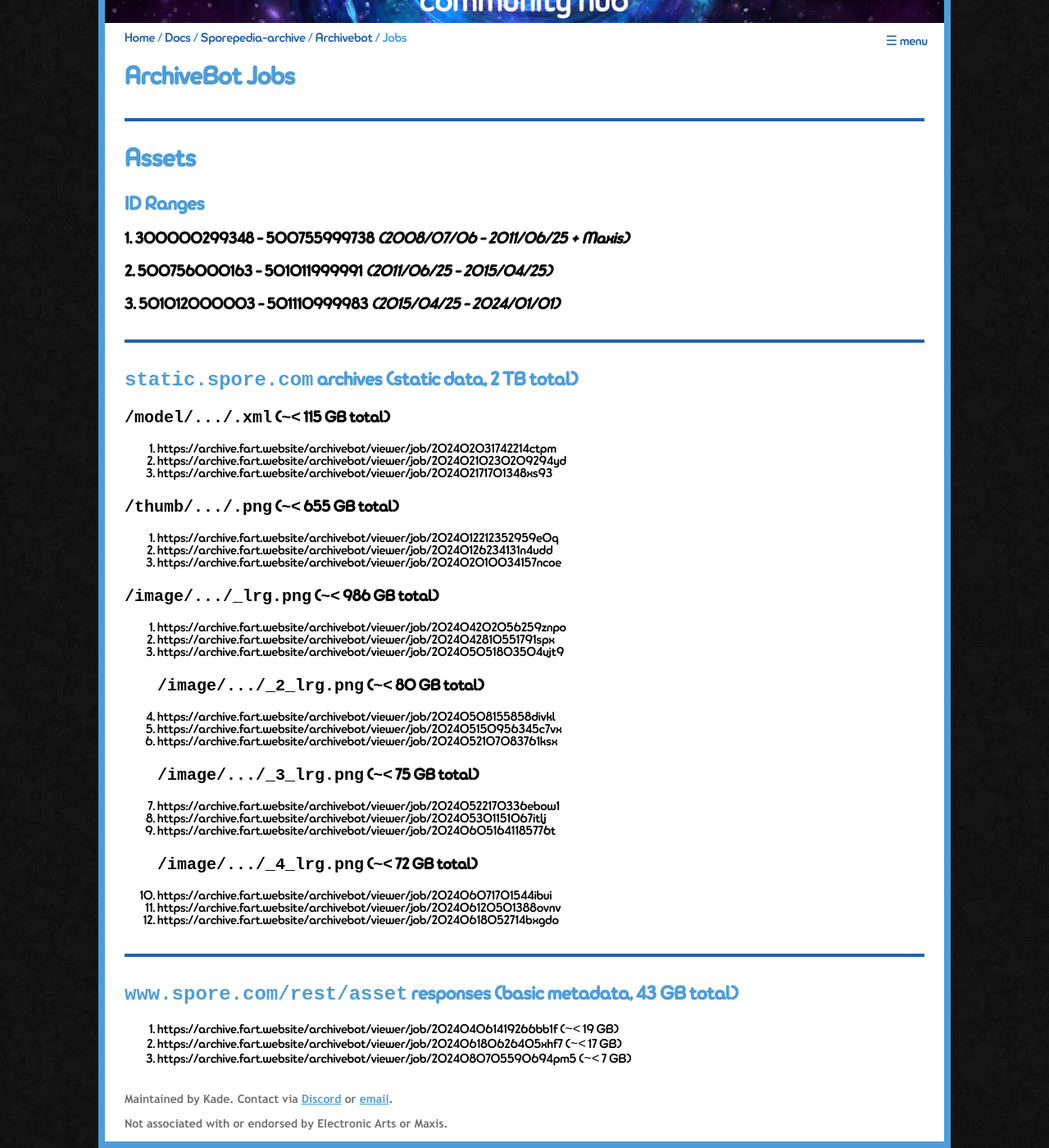
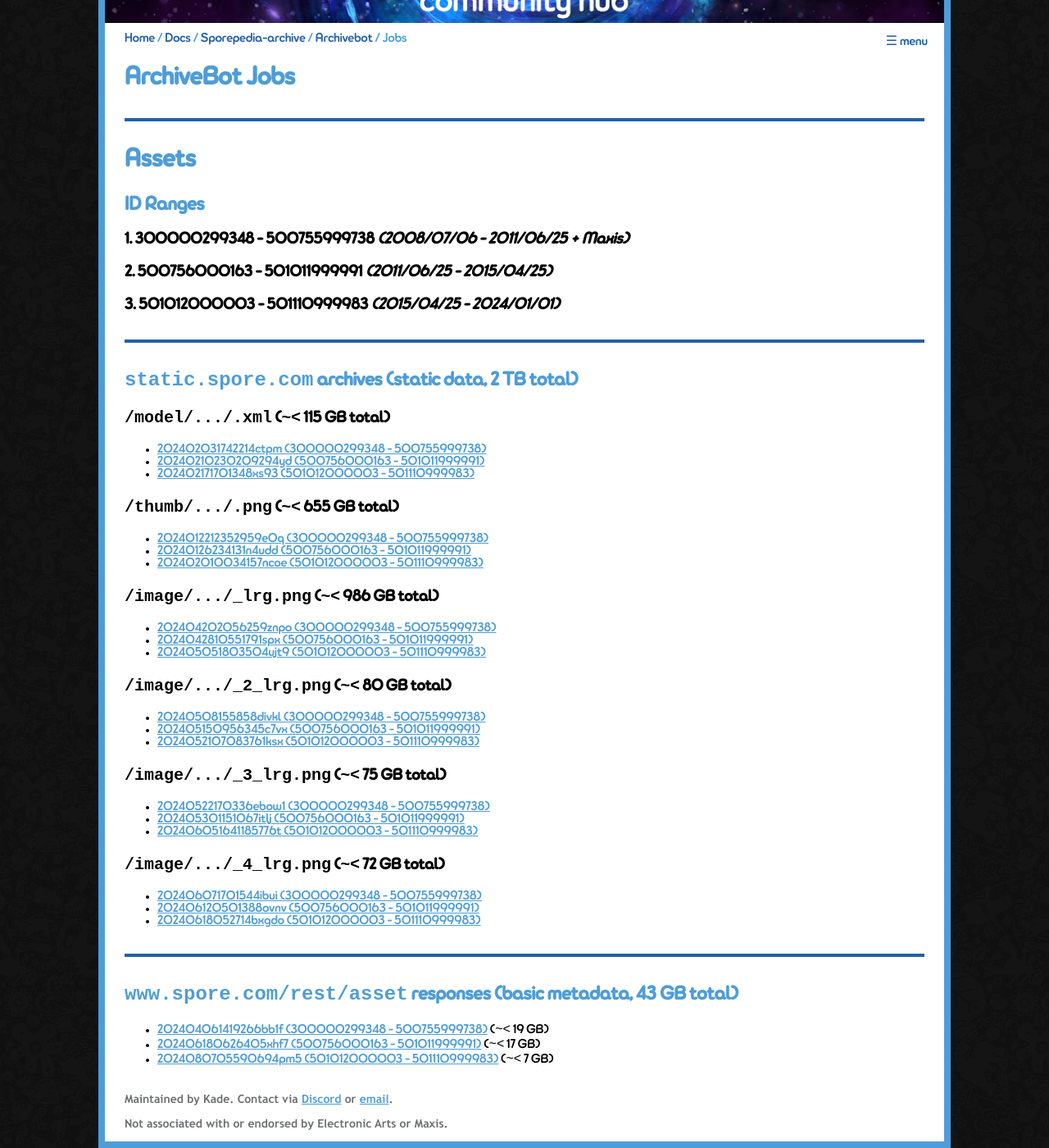
Before and after one commit to Spore-Community/spore-community.github.io, a Jekyll site: the page built from docs/sporepedia-archive/archivebot/jobs.md, in a window 1280 px wide and 1400 px high, scrolled down 151 px. Shown: the whole window at 82% size. Built offline with Jekyll 4.4.1, drawn with Linux system fonts in a browser that asks for light colours; our own code applies the rules of GitHub Pages for plain Markdown files.

Commit message:
Better formatting for ArchiveBot jobs page

```diff
--- a/docs/sporepedia-archive/archivebot/jobs.md
+++ b/docs/sporepedia-archive/archivebot/jobs.md
@@ -14,36 +14,41 @@
 ## `static.spore.com` archives (static data, 2 TB total)
 
 ### `/model/.../.xml` (~< 115 GB total)
-1. https://archive.fart.website/archivebot/viewer/job/202402031742214ctpm
-2. https://archive.fart.website/archivebot/viewer/job/20240210230209294yd
-3. https://archive.fart.website/archivebot/viewer/job/202402171701348xs93
+* [202402031742214ctpm (300000299348 - 500755999738)](https://archive.fart.website/archivebot/viewer/job/202402031742214ctpm)
+* [20240210230209294yd (500756000163 - 501011999991)](https://archive.fart.website/archivebot/viewer/job/20240210230209294yd)
+* [202402171701348xs93 (501012000003 - 501110999983)](https://archive.fart.website/archivebot/viewer/job/202402171701348xs93)
+
 
 ### `/thumb/.../.png` (~< 655 GB total)
-1. https://archive.fart.website/archivebot/viewer/job/2024012212352959e0q
-2. https://archive.fart.website/archivebot/viewer/job/20240126234131n4udd
-3. https://archive.fart.website/archivebot/viewer/job/202402010034157ncoe
+* [2024012212352959e0q (300000299348 - 500755999738)](https://archive.fart.website/archivebot/viewer/job/2024012212352959e0q)
+* [20240126234131n4udd (500756000163 - 501011999991)](https://archive.fart.website/archivebot/viewer/job/20240126234131n4udd)
+* [202402010034157ncoe (501012000003 - 501110999983)](https://archive.fart.website/archivebot/viewer/job/202402010034157ncoe)
+
 
 ### `/image/.../_lrg.png` (~< 986 GB total)
-1. https://archive.fart.website/archivebot/viewer/job/202404202056259znpo
-2. https://archive.fart.website/archivebot/viewer/job/2024042810551791spx
-3. https://archive.fart.website/archivebot/viewer/job/202405051803504ujt9
+* [202404202056259znpo (300000299348 - 500755999738)](https://archive.fart.website/archivebot/viewer/job/202404202056259znpo)
+* [2024042810551791spx (500756000163 - 501011999991)](https://archive.fart.website/archivebot/viewer/job/2024042810551791spx)
+* [202405051803504ujt9 (501012000003 - 501110999983)](https://archive.fart.website/archivebot/viewer/job/202405051803504ujt9)
+
 ### `/image/.../_2_lrg.png` (~< 80 GB total)
-1. https://archive.fart.website/archivebot/viewer/job/20240508155858divkl
-2. https://archive.fart.website/archivebot/viewer/job/202405150956345c7vx
-3. https://archive.fart.website/archivebot/viewer/job/2024052107083761ksx
+* [20240508155858divkl (300000299348 - 500755999738)](https://archive.fart.website/archivebot/viewer/job/20240508155858divkl)
+* [202405150956345c7vx (500756000163 - 501011999991)](https://archive.fart.website/archivebot/viewer/job/202405150956345c7vx)
+* [2024052107083761ksx (501012000003 - 501110999983)](https://archive.fart.website/archivebot/viewer/job/2024052107083761ksx)
+
 ### `/image/.../_3_lrg.png` (~< 75 GB total)
-1. https://archive.fart.website/archivebot/viewer/job/20240522170336ebow1
-2. https://archive.fart.website/archivebot/viewer/job/202405301151067itlj
-3. https://archive.fart.website/archivebot/viewer/job/202406051641185776t
+* [20240522170336ebow1 (300000299348 - 500755999738)](https://archive.fart.website/archivebot/viewer/job/20240522170336ebow1)
+* [202405301151067itlj (500756000163 - 501011999991)](https://archive.fart.website/archivebot/viewer/job/202405301151067itlj)
+* [202406051641185776t (501012000003 - 501110999983)](https://archive.fart.website/archivebot/viewer/job/202406051641185776t)
+
 ### `/image/.../_4_lrg.png` (~< 72 GB total)
-1. https://archive.fart.website/archivebot/viewer/job/202406071701544ibui
-2. https://archive.fart.website/archivebot/viewer/job/202406120501388ovnv
-3. https://archive.fart.website/archivebot/viewer/job/20240618052714bxgdo
+* [202406071701544ibui (300000299348 - 500755999738)](https://archive.fart.website/archivebot/viewer/job/202406071701544ibui)
+* [202406120501388ovnv (500756000163 - 501011999991)](https://archive.fart.website/archivebot/viewer/job/202406120501388ovnv)
+* [20240618052714bxgdo (501012000003 - 501110999983)](https://archive.fart.website/archivebot/viewer/job/20240618052714bxgdo)
 
 ---
 
 ## `www.spore.com/rest/asset` responses (basic metadata, 43 GB total)
 
-1. https://archive.fart.website/archivebot/viewer/job/202404061419266bb1f (~< 19 GB)
-2. https://archive.fart.website/archivebot/viewer/job/202406180626405xhf7 (~< 17 GB)
-3. https://archive.fart.website/archivebot/viewer/job/2024080705590694pm5 (~< 7 GB)
+* [202404061419266bb1f (300000299348 - 500755999738)](https://archive.fart.website/archivebot/viewer/job/202404061419266bb1f) (~< 19 GB)
+* [202406180626405xhf7 (500756000163 - 501011999991)](https://archive.fart.website/archivebot/viewer/job/202406180626405xhf7) (~< 17 GB)
+* [2024080705590694pm5 (501012000003 - 501110999983)](https://archive.fart.website/archivebot/viewer/job/2024080705590694pm5) (~< 7 GB)
```
